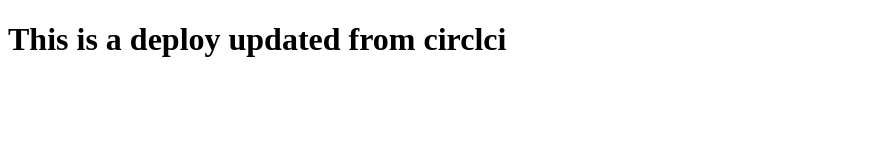
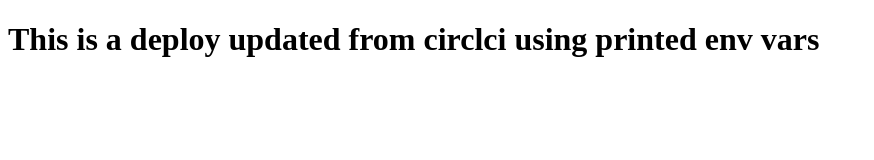
Before and after one commit to siemah/cloudflare-worker-for-pages, a website: page public/index.html in a window 1280 px wide. Shown: the whole page, without its empty margins (0-874 px from the left). Drawn offline with Linux system fonts and the light colour scheme.

Commit message:
conf:using printed env var before command

```diff
--- a/public/index.html
+++ b/public/index.html
@@ -7,6 +7,6 @@
   <title>Wrangler deploy v2</title>
 </head>
 <body>
-  <h1>This is a deploy updated from circlci</h1>
+  <h1>This is a deploy updated from circlci using printed env vars</h1>
 </body>
 </html>
```
Also changed, not shown: .circleci/config.yml.
